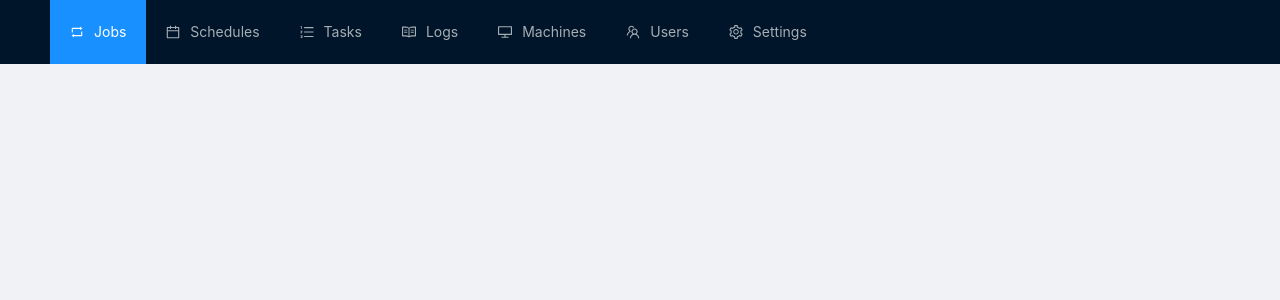
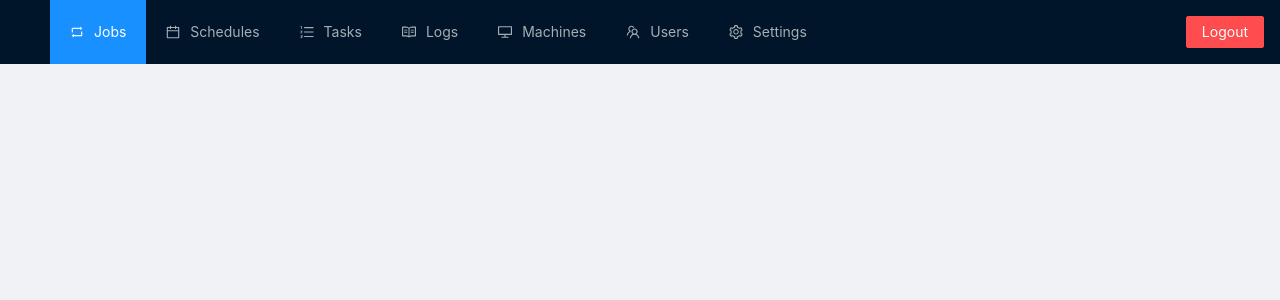
Before and after one commit to peterdanis/blueprism-scheduler-frontend, a React (Create React App) app: page / in a window 1280 px wide. Shown: the top 300 px of the page. Built offline with nearby package versions, Linux system fonts and the light colour scheme.

Commit message:
Add logout button

```diff
--- a/src/components/Navbar.tsx
+++ b/src/components/Navbar.tsx
@@ -1,5 +1,5 @@
 import React from "react";
-import { Menu } from "antd";
+import { Button, Menu } from "antd";
 import {
   CalendarOutlined,
   DesktopOutlined,
@@ -43,6 +43,13 @@ export const Navbar = (props: Props) => {
       onSelect={props.onSelect}
     >
       <>{MenuItems}</>
+      <Button
+        danger
+        type={"primary"}
+        style={{ right: "16px", marginTop: "16px", position: "absolute" }}
+      >
+        Logout
+      </Button>
     </Menu>
   );
 };
```
